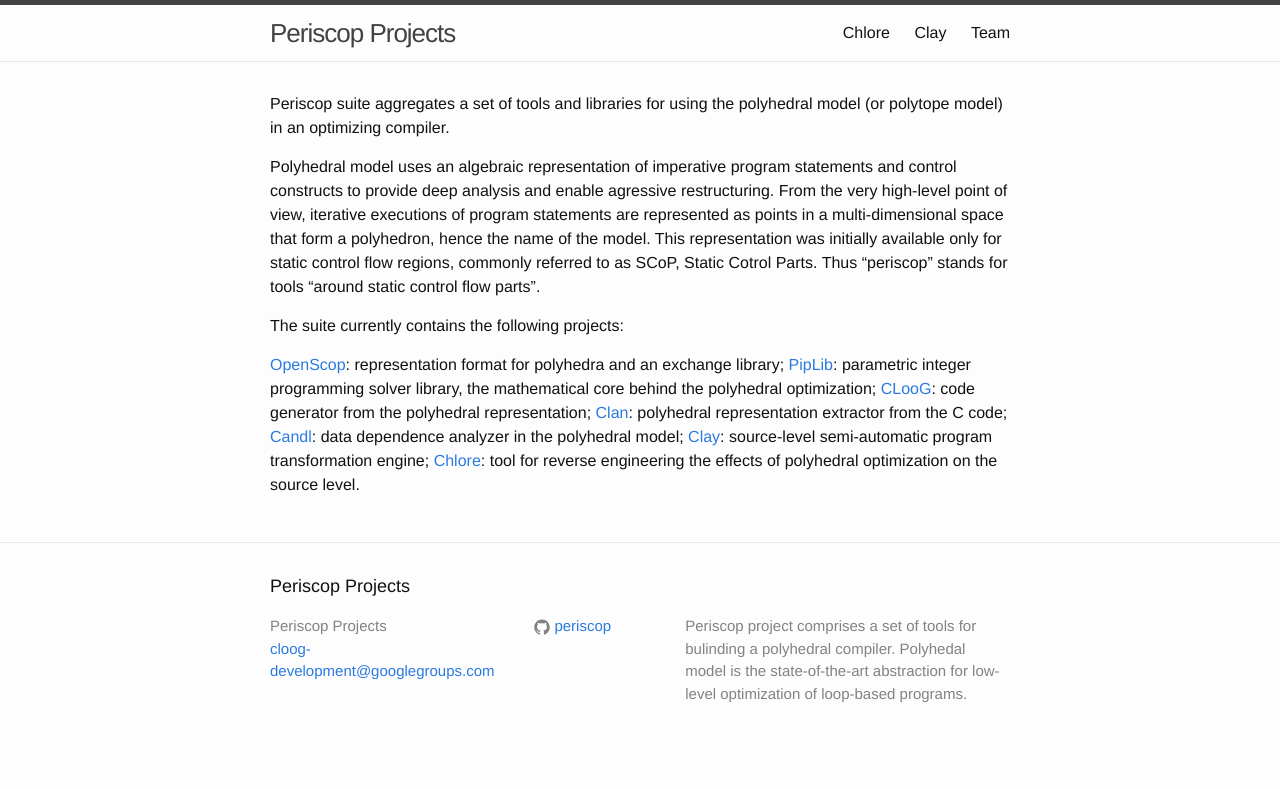
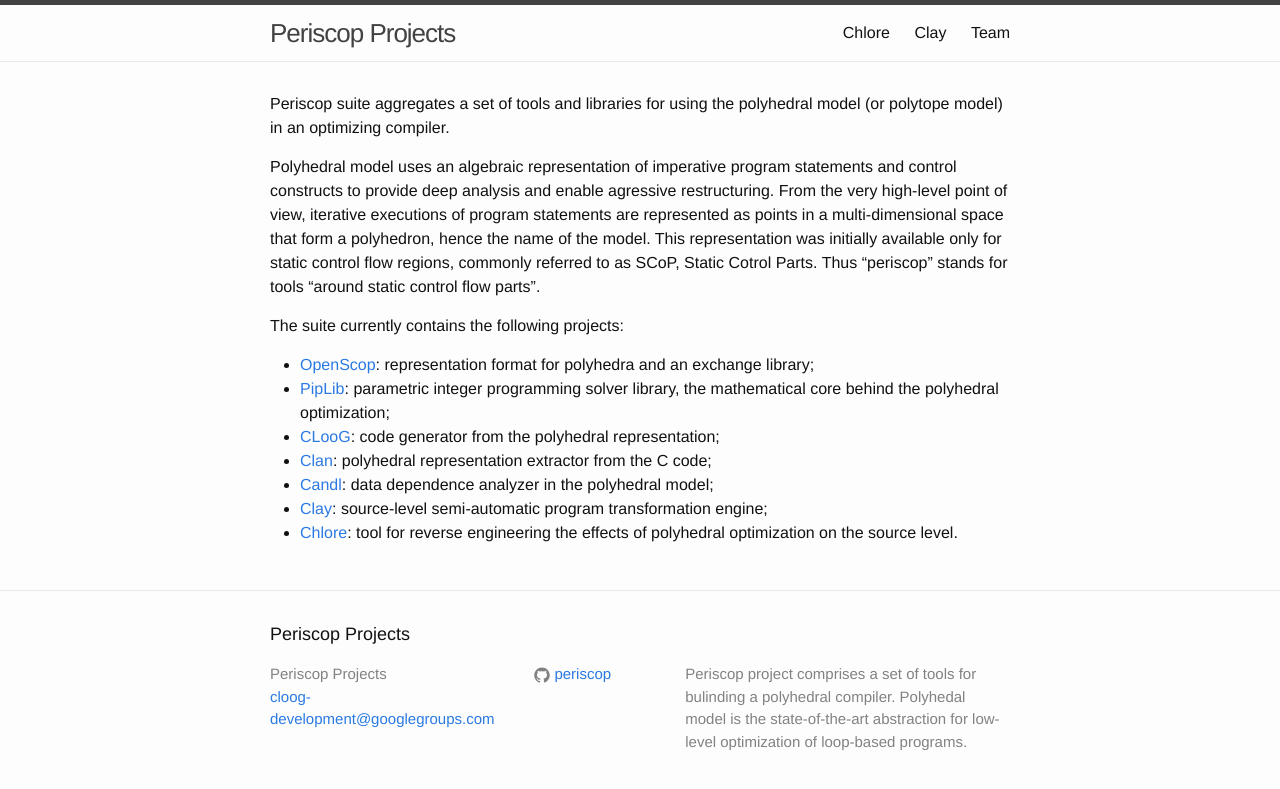
Before and after one commit to periscop/periscop.github.io, a Jekyll site: the page built from index.md, in a window 1280 px wide. Shown: the top 789 px of the page. Built offline with Jekyll 4.4.1, drawn with Linux system fonts in a browser that asks for light colours.

```diff
--- a/index.md
+++ b/index.md
@@ -8,10 +8,10 @@ Polyhedral model uses an algebraic representation of imperative program statemen
 
 The suite currently contains the following projects:
 
-[OpenScop](https://github.com/periscop/openscop): representation format for polyhedra and an exchange library;
-[PipLib](https://github.com/periscop/piplib): parametric integer programming solver library, the mathematical core behind the polyhedral optimization;
-[CLooG](http://www.cloog.org): code generator from the polyhedral representation;
-[Clan](https://github.com/periscop/clan): polyhedral representation extractor from the C code;
-[Candl](https://github.com/periscop/candl): data dependence analyzer in the polyhedral model;
-[Clay](/clay/): source-level semi-automatic program transformation engine;
-[Chlore](/chlore/): tool for reverse engineering the effects of polyhedral optimization on the source level.
+* [OpenScop](https://github.com/periscop/openscop): representation format for polyhedra and an exchange library;
+* [PipLib](https://github.com/periscop/piplib): parametric integer programming solver library, the mathematical core behind the polyhedral optimization;
+* [CLooG](http://www.cloog.org): code generator from the polyhedral representation;
+* [Clan](https://github.com/periscop/clan): polyhedral representation extractor from the C code;
+* [Candl](https://github.com/periscop/candl): data dependence analyzer in the polyhedral model;
+* [Clay](/clay/): source-level semi-automatic program transformation engine;
+* [Chlore](/chlore/): tool for reverse engineering the effects of polyhedral optimization on the source level.
```
